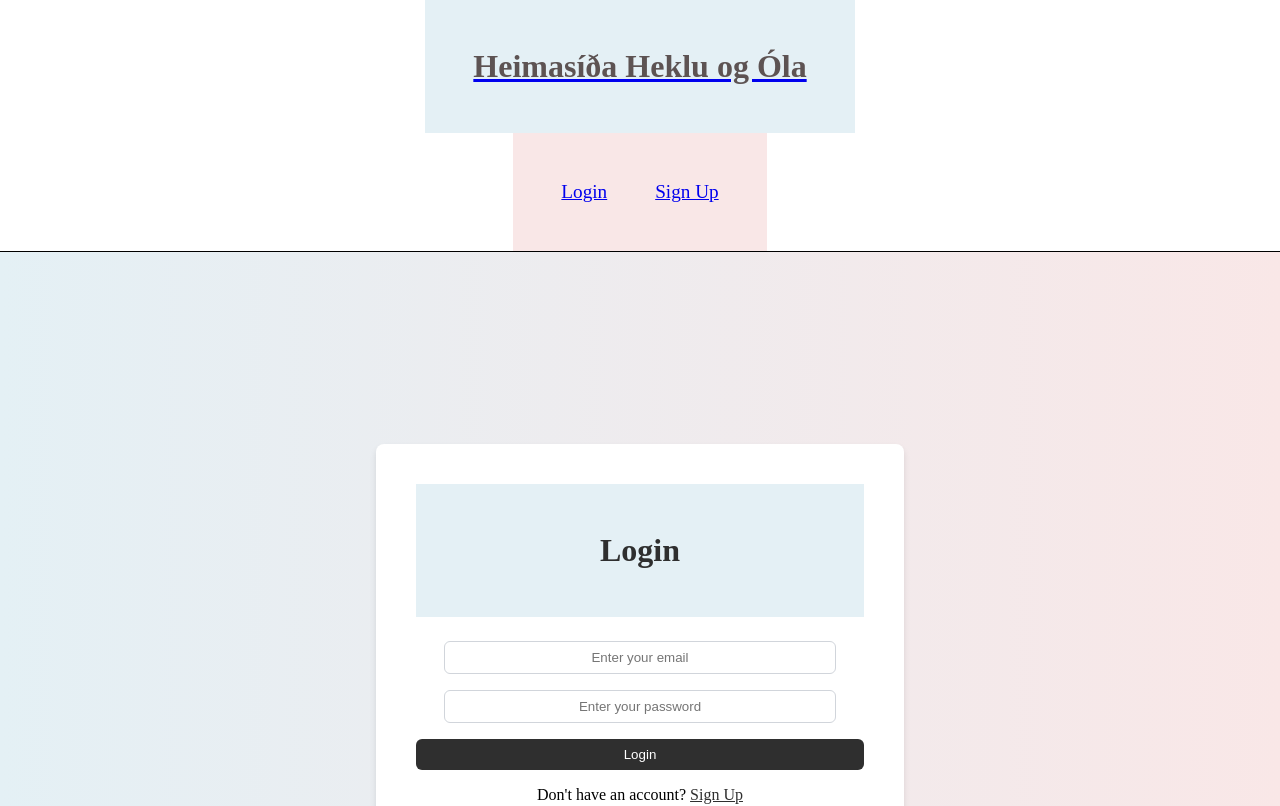
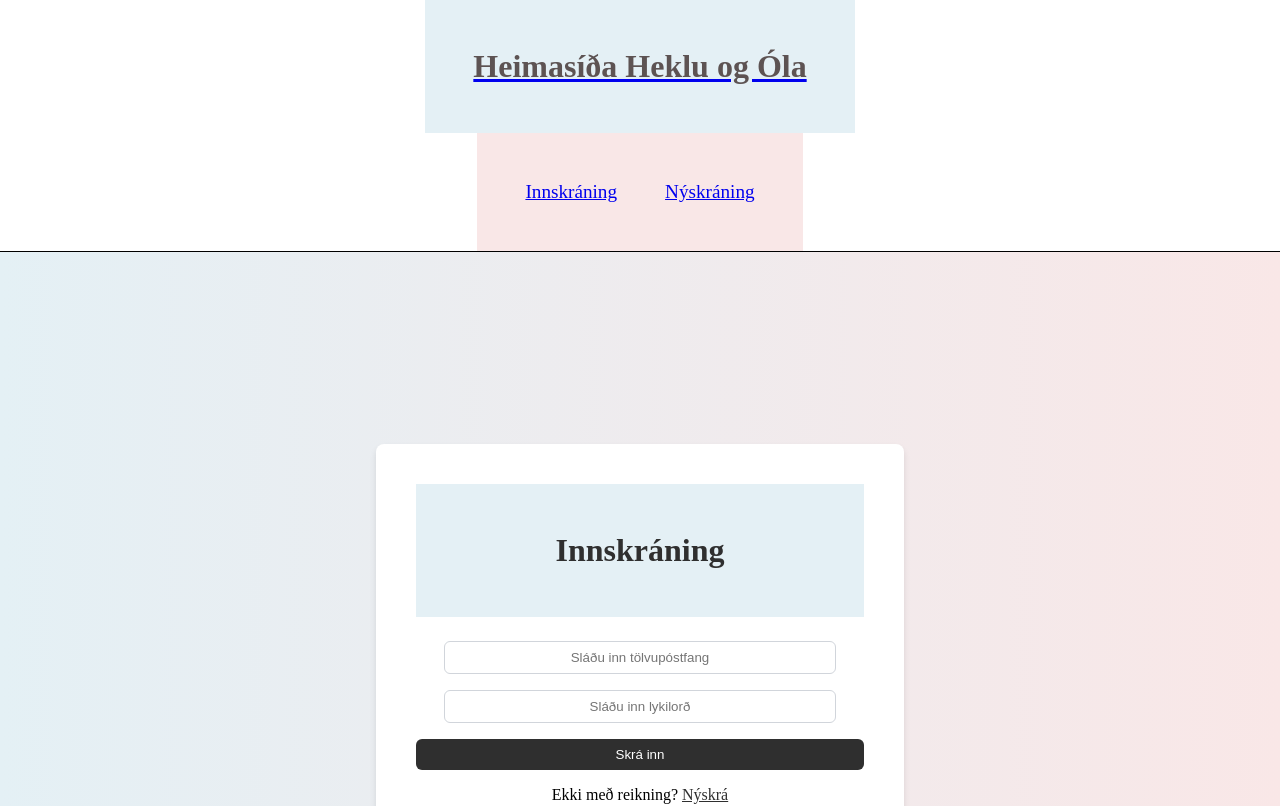
Before and after one commit to Heklast/Veff2-Hopverkefni2, a Next.js app in the folder frontend/: page /login in a window 1280 px wide. Shown: the top 806 px of the page. Built offline with nearby package versions, Linux system fonts and the light colour scheme.

Commit message:
íslenska þetta

```diff
--- a/frontend/src/app/login/page.tsx
+++ b/frontend/src/app/login/page.tsx
@@ -34,7 +34,7 @@ export default function LoginPage() {
 
       const data = await res.json();
       localStorage.setItem('token', data.token);
-      setSuccess('Login successful! Redirecting to homepage...');
+      setSuccess('Innskráning tókst! Fer aftur á forsíðu...');
       setTimeout(() => {
         router.push('/?forceRefresh=true');
       }, 2000);
@@ -47,32 +47,32 @@ export default function LoginPage() {
   return (
     <main className={styles.container}>
       <div className={styles.card}>
-        <h1 className={styles.loginHeading + " " + styles.heading}>Login</h1>
+        <h1 className={styles.loginHeading + " " + styles.heading}>Innskráning</h1>
         {error && <p className={styles.error}>{error}</p>}
         {success && <p className={styles.message}>{success}</p>}
         <form onSubmit={handleSubmit}>
           <input
             type="email"
-            placeholder="Enter your email"
+            placeholder="Sláðu inn tölvupóstfang"
             value={email}
             onChange={(e) => setEmail(e.target.value)}
             className={styles.input}
           />
           <input
             type="password"
-            placeholder="Enter your password"
+            placeholder="Sláðu inn lykilorð"
             value={password}
             onChange={(e) => setPassword(e.target.value)}
             className={styles.input}
           />
           <button type="submit" className={styles.button}>
-            Login
+            Skrá inn
           </button>
         </form>
         <p>
-          Don't have an account?{' '}
+          Ekki með reikning?{' '}
           <Link href="/signup" className={styles.link}>
-            Sign Up
+            Nýskrá
           </Link>
         </p>
       </div>
--- a/frontend/src/app/products/[id]/page.tsx
+++ b/frontend/src/app/products/[id]/page.tsx
@@ -73,7 +73,7 @@ export default function ProductDetailPage() {
 
           {/* Example color options */}
           <div className={styles.optionsContainer}>
-            <span className={styles.colorLabel}>Color:</span>
+            <span className={styles.colorLabel}>Litur:</span>
             <div className={styles.colorOptions}>
               {colors.map((color) => (
                 <button key={color} className={styles.optionButton}>
@@ -85,7 +85,7 @@ export default function ProductDetailPage() {
 
           {/* Example size options */}
           <div className={styles.optionsContainer}>
-            <span className={styles.sizeLabel}>Size:</span>
+            <span className={styles.sizeLabel}>Stærð:</span>
             <div className={styles.sizeOptions}>
               {sizes.map((size) => (
                 <button key={size} className={styles.optionButton}>
@@ -97,7 +97,7 @@ export default function ProductDetailPage() {
 
           {/* Example length options */}
           <div className={styles.optionsContainer}>
-            <span className={styles.sizeLabel}>Length:</span>
+            <span className={styles.sizeLabel}>Sídd:</span>
             <div className={styles.sizeOptions}>
               {lengthOptions.map((length) => (
                 <button key={length} className={styles.optionButton}>
@@ -108,11 +108,11 @@ export default function ProductDetailPage() {
           </div>
 
           {/* Add to cart button (placeholder) */}
-          <button className={styles.addToCartButton}>Add to basket</button>
+          <button className={styles.addToCartButton}>Bæta í körfu</button>
 
           {/* Back link */}
           <Link href="/products" className={styles.backLink}>
-            Go back
+            Til baka
           </Link>
         </div>
 
--- a/frontend/src/app/products/page.tsx
+++ b/frontend/src/app/products/page.tsx
@@ -60,7 +60,7 @@ export default function ProductsPage() {
 
       {/* Category Filter */}
       <div style={{ marginBottom: '1.5rem' }}>
-        <label htmlFor="categorySelect" style={{ marginRight: '0.5rem' }}>Filter by Category:</label>
+        <label htmlFor="categorySelect" style={{ marginRight: '0.5rem' }}>Sía eftir flokki:</label>
         <select
           id="categorySelect"
           value={selectedCategory}
@@ -69,7 +69,7 @@ export default function ProductsPage() {
             setSelectedCategory(value === 'all' ? 'all' : Number(value));
           }}
         >
-          <option value="all">All Categories</option>
+          <option value="all">Allir Flokkar</option>
           {categories.map((cat) => (
             <option key={cat.id} value={cat.id}>
               {cat.name}
--- a/frontend/src/app/signup/page.tsx
+++ b/frontend/src/app/signup/page.tsx
@@ -48,39 +48,39 @@ export default function SignupPage() {
   return (
     <main className={styles.container}>
       <div className={styles.card}>
-        <h1 className={styles.heading}>Sign Up</h1>
+        <h1 className={styles.heading}>Nýskráning</h1>
         {error && <p className={styles.error}>{error}</p>}
         {success && <p className={styles.message}>{success}</p>}
         <form onSubmit={handleSubmit}>
           <input
             type="text"
-            placeholder="Enter your username"
+            placeholder="Sláðu inn notendanafn"
             value={username}
             onChange={(e) => setUsername(e.target.value)}
             className={styles.input}
           />
           <input
             type="email"
-            placeholder="Enter your email"
+            placeholder="Sláðu inn tölvupóstfang"
             value={email}
             onChange={(e) => setEmail(e.target.value)}
             className={styles.input}
           />
           <input
             type="password"
-            placeholder="Enter your password"
+            placeholder="Sláðu inn lykilorð"
             value={password}
             onChange={(e) => setPassword(e.target.value)}
             className={styles.input}
           />
           <button type="submit" className={styles.button}>
-            Sign Up
+            Nýskrá
           </button>
         </form>
         <p>
-          Already have an account?{' '}
+          Nú þegar með reikning?{' '}
           <Link href="/login" className={styles.link}>
-            Login
+            Innskráning
           </Link>
         </p>
       </div>
--- a/frontend/src/components/Header.tsx
+++ b/frontend/src/components/Header.tsx
@@ -26,15 +26,15 @@ export default function Header() {
         <nav className="headerNav flex flex-wrap gap-4">
           {isLoggedIn ? (
             <button onClick={handleLogout} className="hover:underline">
-              Logout
+              Skrá út
             </button>
           ) : (
             <>
               <Link href="/login" className="hover:underline">
-                Login
+                Innskráning
               </Link>
               <Link href="/signup" className="hover:underline">
-                Sign Up
+                Nýskráning
               </Link>
             </>
           )}
```
